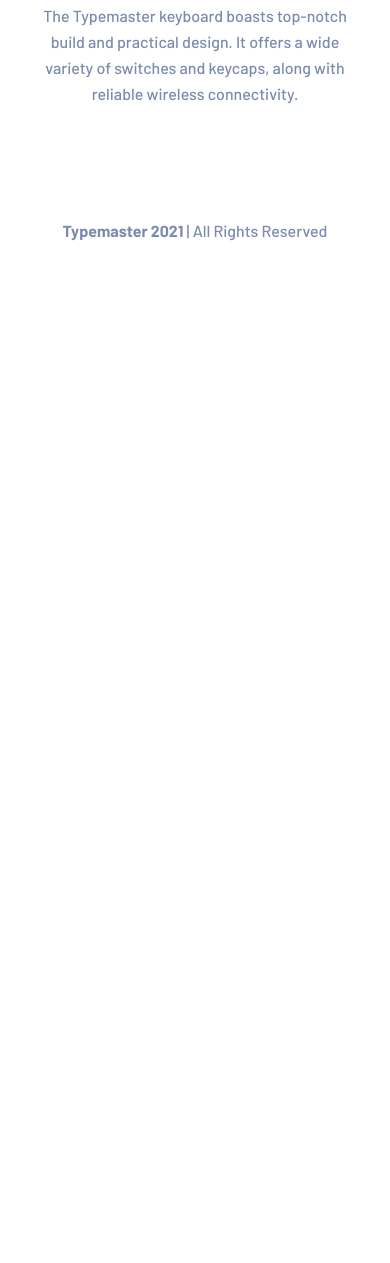
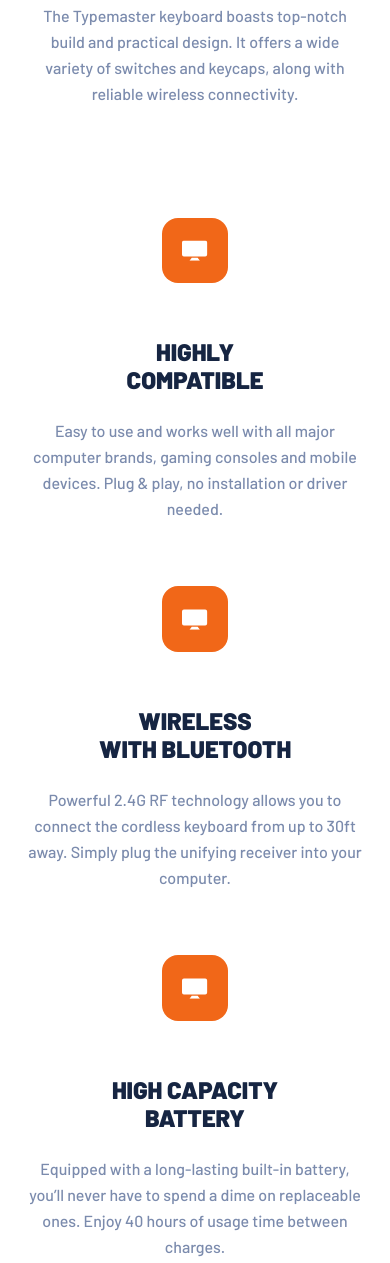
Before and after one commit to ionStici/typemaster-pre-launch-landing-page, a website: page index.html in a window 390 px wide. Shown: the part 1211-2474 px from the top of the page. Before the commit the page ends 1505 px from the top, so only its background shows below. Drawn offline with Linux system fonts and the light colour scheme.

Commit message:
Style the features section for mobile

```diff
--- /dev/null
+++ b/css/_features.scss
@@ -0,0 +1,63 @@
+.features-section {
+    margin-bottom: 96px;
+    padding: 0 24px;
+    text-align: center;
+
+    @media only screen and (min-width: 700px) {
+        margin-bottom: 142px;
+        text-align: left;
+
+        padding: 0 40px 0 39px;
+        display: grid;
+        row-gap: 72px;
+        grid-template-columns: 1fr 1fr;
+    }
+
+    @media only screen and (min-width: 1200px) {
+        margin-bottom: 128px;
+    }
+}
+
+.feature {
+    max-width: 550px;
+    margin: 0 auto;
+
+    &:not(:last-child) {
+        margin-bottom: 64px;
+
+        @media only screen and (min-width: 700px) {
+            margin-bottom: 0;
+        }
+    }
+
+    &__icon {
+        background-color: #f16718;
+        padding: 22.45px 19.86px 22.31px 20px;
+        border-radius: 16px;
+        margin-bottom: 48px;
+
+        @media only screen and (min-width: 700px) {
+            margin-bottom: 40px;
+        }
+
+        @media only screen and (min-width: 1200px) {
+            margin-bottom: 48px;
+        }
+    }
+}
+
+.h3 {
+    font-weight: 900;
+    font-size: 24px;
+    line-height: 28px;
+    text-transform: uppercase;
+    color: #162542;
+    margin-bottom: 24px;
+
+    span {
+        display: block;
+    }
+}
+
+.p {
+}
--- a/css/_gallery.scss
+++ b/css/_gallery.scss
@@ -100,14 +100,14 @@
 
         @media only screen and (min-width: 1200px) {
             max-width: revert;
-            width: 310px;
+            width: 255px;
             flex-direction: column;
             margin: 0 0 0 auto;
         }
 
-        @media only screen and (min-width: 1350px) {
-            width: 255px;
-        }
+        // @media only screen and (min-width: 1350px) {
+        //     width: 255px;
+        // }
 
         p {
             padding: 0 10px;
--- a/css/main.scss
+++ b/css/main.scss
@@ -2,4 +2,5 @@
 @import "header";
 @import "hero";
 @import "gallery";
+@import "features";
 @import "footer";
--- a/index.html
+++ b/index.html
@@ -55,28 +55,50 @@
 
         </section>
 
+        <section class="features-section">
+            <div class="feature">
+                <img class="feature__icon" src="./assets/shared/icon-compatible.svg" alt="">
+                <h3 class="h3">
+                    <span>Highly</span>
+                    <span>compatible</span>
+                </h3>
+                <p class="p">Easy to use and works well with all major computer brands, gaming consoles and mobile devices. Plug & play, no installation or driver needed.</p>
+            </div>
+
+
+            <div class="feature">
+                <img class="feature__icon" src="./assets/shared/icon-compatible.svg" alt="">
+                <h3 class="h3">
+                    <span>Wireless</span>
+                    <span>with bluetooth</span>
+                </h3>
+                <p class="p">Powerful 2.4G RF technology allows you to connect the cordless keyboard from up to 30ft away. Simply plug the unifying receiver into your computer.</p>
+            </div>
+
+            <div class="feature">
+                <img class="feature__icon" src="./assets/shared/icon-compatible.svg" alt="">
+                <h3 class="h3">
+                    <span>High capacity</span>
+                    <span>battery</span>
+                </h3>
+                <p class="p">Equipped with a long-lasting built-in battery, you’ll never have to spend a dime on replaceable ones. Enjoy 40 hours of usage time between charges.</p>
+            </div>
+
+            <div class="feature">
+                <img class="feature__icon" src="./assets/shared/icon-compatible.svg" alt="">
+                <h3 class="h3">
+                    <span>RGB backlit</span>
+                    <span>modes</span>
+                </h3>
+                <p class="p">Choose from 4 backlight brightness levels and adjustable breathing speed. Each key glows intensely in the dark and helps you type in low light conditions.</p>
+            </div>
+        </section>
+
     </main>
 
     <footer class="footer">
         <p><span>Typemaster 2021</span> | All Rights Reserved</p>
     </footer>
 
-  <!--
-  Highly compatible
-  Easy to use and works well with all major computer brands, gaming consoles and mobile devices.
-  Plug & play, no installation or driver needed.
-
-  Wireless with bluetooth
-  Powerful 2.4G RF technology allows you to connect the cordless keyboard from up to 30ft away.
-  Simply plug the unifying receiver into your computer.
-
-  High capacity battery
-  Equipped with a long-lasting built-in battery, you’ll never have to spend a dime on replaceable ones.
-  Enjoy 40 hours of usage time between charges.
-
-  RGB backlit modes
-  Choose from 4 backlight brightness levels and adjustable breathing speed. Each key glows intensely in the dark and helps
-  you type in low light conditions.
-  -->
 </body>
 </html>
```
Also changed, not shown: css/style.css.
